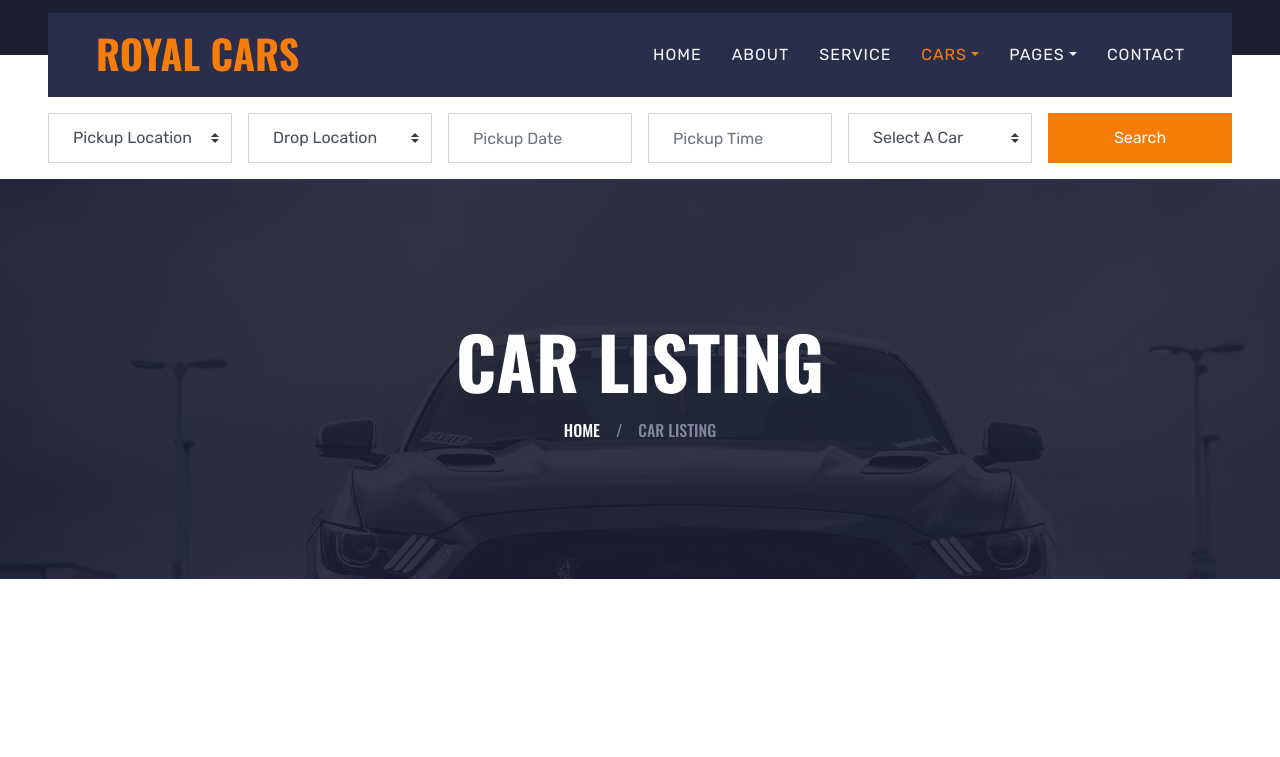
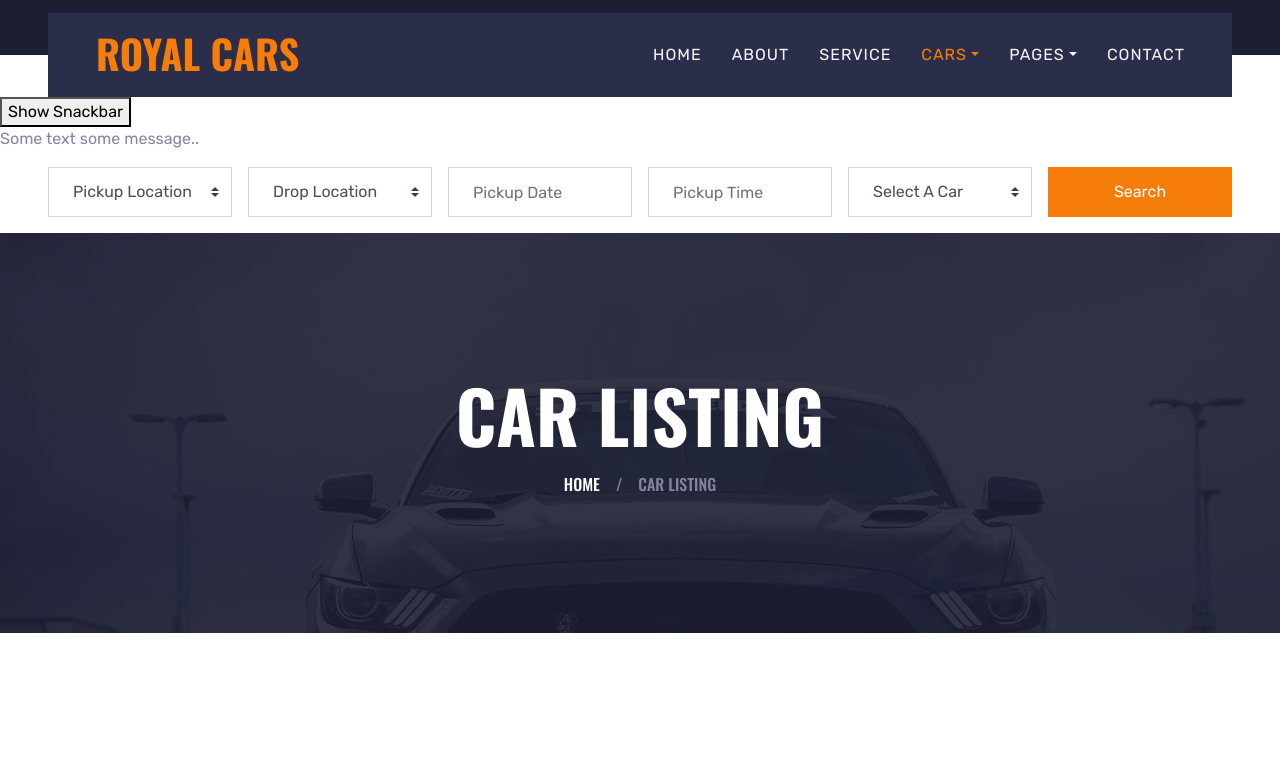
Before and after one commit to amila01/car_web, a plain HTML site: page car.html in a window 1280 px wide. Shown: the part 43-800 px from the top of the page. Drawn offline with nearby package versions, Linux system fonts and the light colour scheme.

Commit message:
Update car.html

```diff
--- a/car.html
+++ b/car.html
@@ -101,7 +101,11 @@
         </div>
     </div>
     <!-- Navbar End -->
+    <!-- Use a button to open the snackbar -->
+    <button onclick="myFunction()">Show Snackbar</button>
 
+    <!-- The actual snackbar -->
+    <div id="snackbar">Some text some message..</div>
 
     <!-- Search Start -->
     <div class="container-fluid bg-white pt-3 px-lg-5">
```
